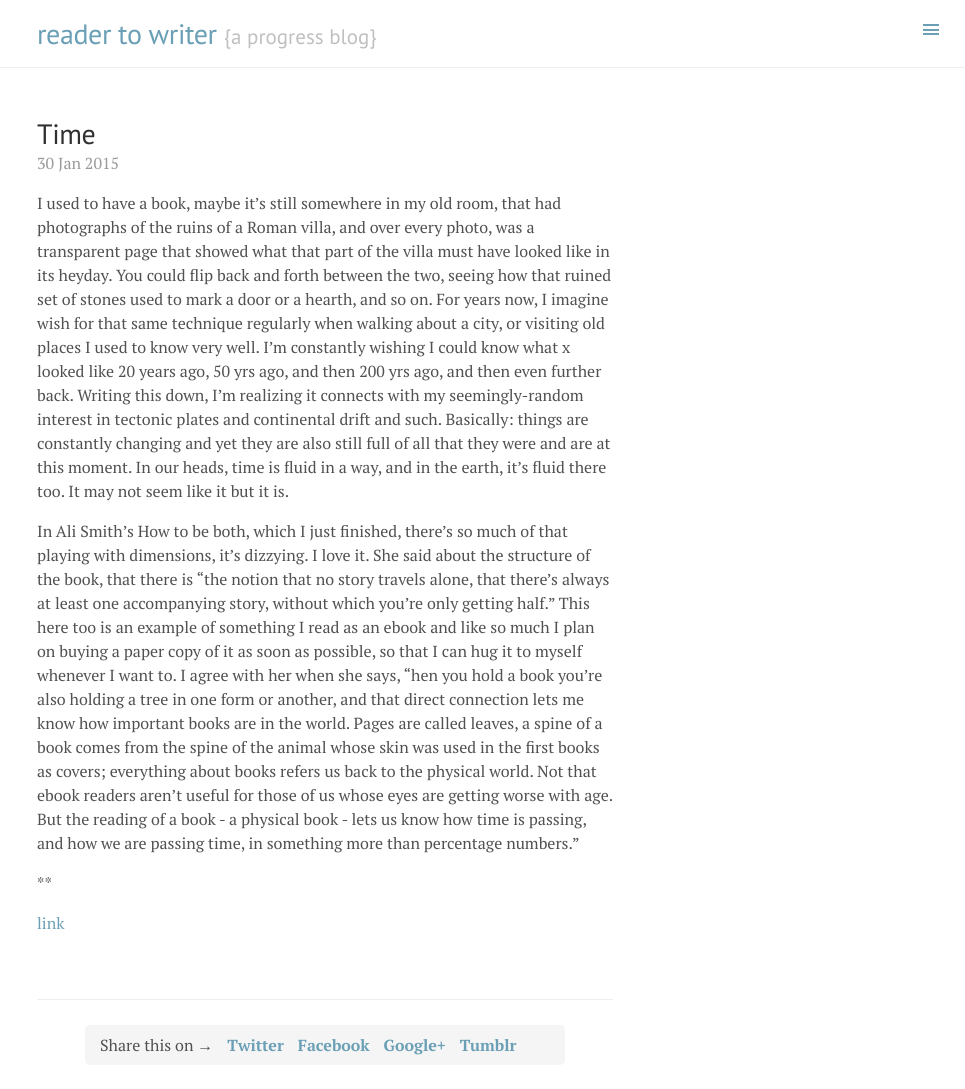
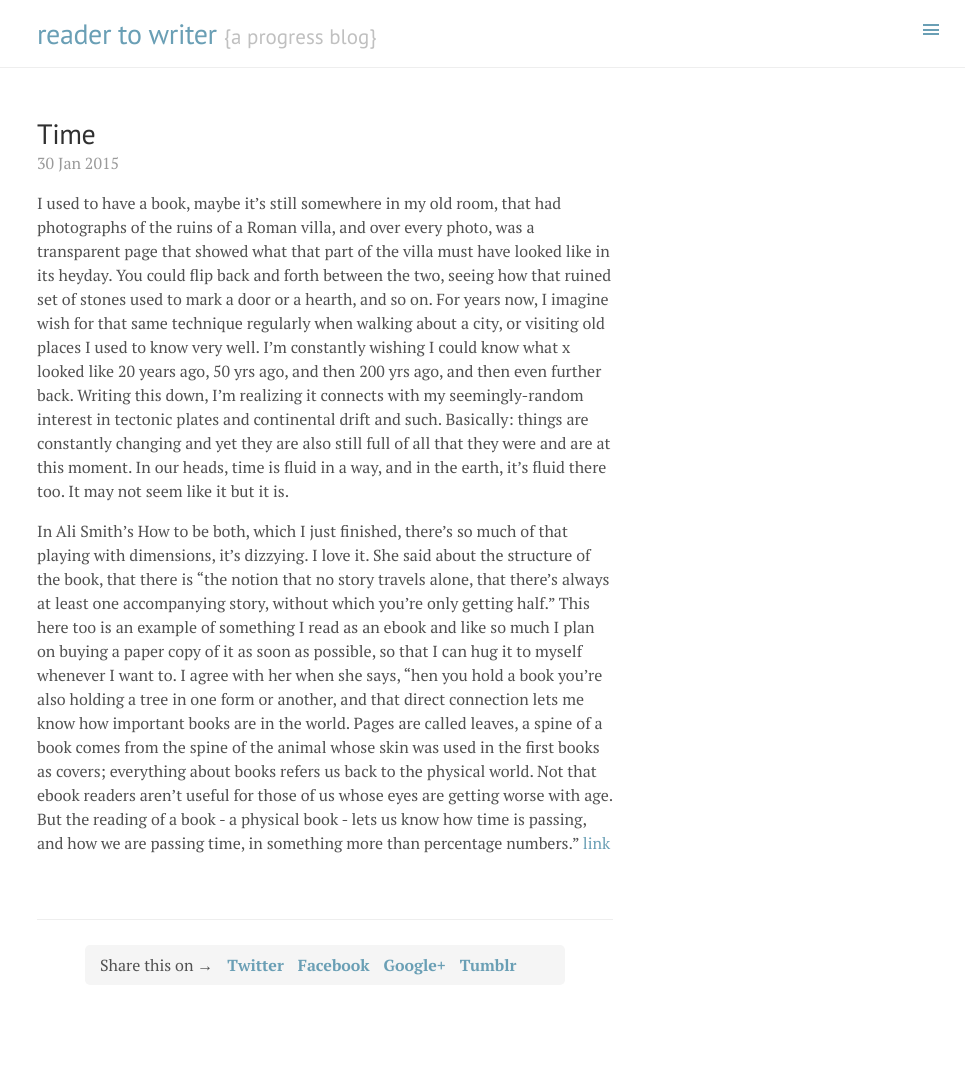
Before and after one commit to readertowriter/readertowriter.github.io, a Jekyll site: the page built from _posts/2015-01-30-Time.md, in a window 1280 px wide. Shown: the whole page, without its empty margins (315-1280 px from the left). Built offline with Jekyll 4.4.1, drawn with Linux system fonts in a browser that asks for light colours; Markdown is read by kramdown in place of the engine named in the settings; after the commit the page ends 1009 px from its top, so only the background shows below that.

```diff
--- a/_posts/2015-01-30-Time.md
+++ b/_posts/2015-01-30-Time.md
@@ -5,8 +5,4 @@ title: Time
 
 I used to have a book, maybe it's still somewhere in my old room, that had photographs of the ruins of a Roman villa, and over every photo, was a transparent page that showed what that part of the villa must have looked like in its heyday. You could flip back and forth between the two, seeing how that ruined set of stones used to mark a door or a hearth, and so on. For years now, I imagine wish for that same technique regularly when walking about a city, or visiting old places I used to know very well. I'm constantly wishing I could know what x looked like 20 years ago, 50 yrs ago, and then 200 yrs ago, and then even further back. Writing this down, I'm realizing it connects with my  seemingly-random interest in tectonic plates and continental drift and such. Basically: things are constantly changing and yet they are also still full of all that they were and are at this moment. In our heads, time is fluid in a way, and in the earth, it's fluid there too. It may not seem like it but it is.
 
-In Ali Smith's How to be both, which I just finished, there's so much of that playing with dimensions, it's dizzying. I love it. She said about the structure of the book, that there is "the notion that no story travels alone, that there's always at least one accompanying story, without which you're only getting half." This here too is an example of something I read as an ebook and like so much I plan on buying a paper copy of it as soon as possible, so that I can hug it to myself whenever I want to. I agree with her when she says, "hen you hold a book you're also holding a tree in one form or another, and that direct connection lets me know how important books are in the world. Pages are called leaves, a spine of a book comes from the spine of the animal whose skin was used in the first books as covers; everything about books refers us back to the physical world. Not that ebook readers aren't useful for those of us whose eyes are getting worse with age. But the reading of a book - a physical book - lets us know how time is passing, and how we are passing time, in something more than percentage numbers."
-
-**
-
-[link](http://www.theguardian.com/books/live/2014/sep/24/ali-smith-webchat-how-to-be-both)
+In Ali Smith's How to be both, which I just finished, there's so much of that playing with dimensions, it's dizzying. I love it. She said about the structure of the book, that there is "the notion that no story travels alone, that there's always at least one accompanying story, without which you're only getting half." This here too is an example of something I read as an ebook and like so much I plan on buying a paper copy of it as soon as possible, so that I can hug it to myself whenever I want to. I agree with her when she says, "hen you hold a book you're also holding a tree in one form or another, and that direct connection lets me know how important books are in the world. Pages are called leaves, a spine of a book comes from the spine of the animal whose skin was used in the first books as covers; everything about books refers us back to the physical world. Not that ebook readers aren't useful for those of us whose eyes are getting worse with age. But the reading of a book - a physical book - lets us know how time is passing, and how we are passing time, in something more than percentage numbers." [link](http://www.theguardian.com/books/live/2014/sep/24/ali-smith-webchat-how-to-be-both)
```
